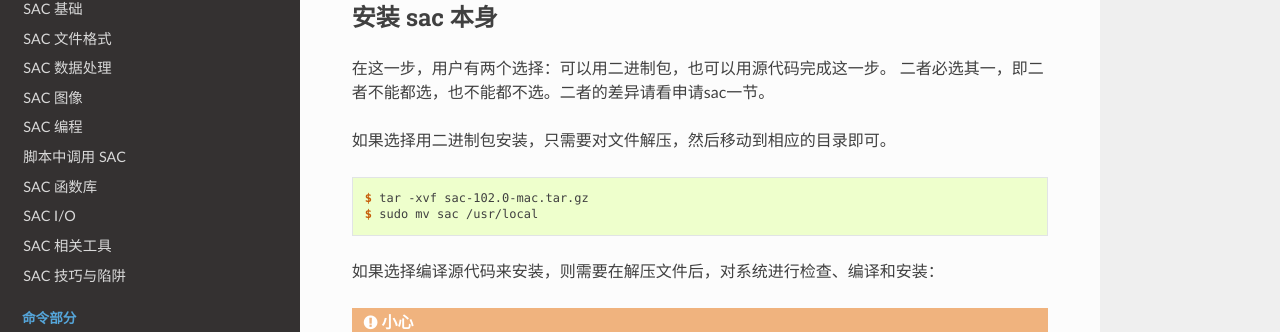
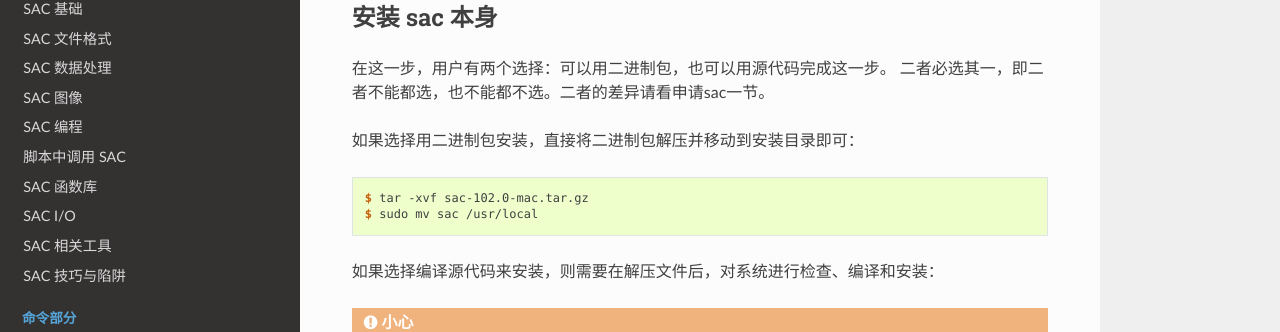
Before and after one commit to seisman/SAC_Docs_zh, a Sphinx documentation site: the page built from source/introduction/macOS-install.rst, in a window 1280 px wide and 1331 px high. Shown: the part 464-796 px from the top of the window. Built offline with Sphinx 7.4.7 and the Read the Docs theme 2.0.0, drawn with Linux system fonts in a browser that asks for light colours.

Commit message:
Update source/introduction/macOS-install.rst
Co-authored-by: Yao Jiayuan <coreman.seism@gmail.com>

```diff
--- a/source/introduction/macOS-install.rst
+++ b/source/introduction/macOS-install.rst
@@ -21,7 +21,7 @@
 在这一步，用户有两个选择：可以用二进制包，也可以用源代码完成这一步。
 二者必选其一，即二者不能都选，也不能都不选。二者的差异请看申请sac一节。
 
-如果选择用二进制包安装，只需要对文件解压，然后移动到相应的目录即可。
+如果选择用二进制包安装，直接将二进制包解压并移动到安装目录即可：
 
 .. code-block:: console
 
```
